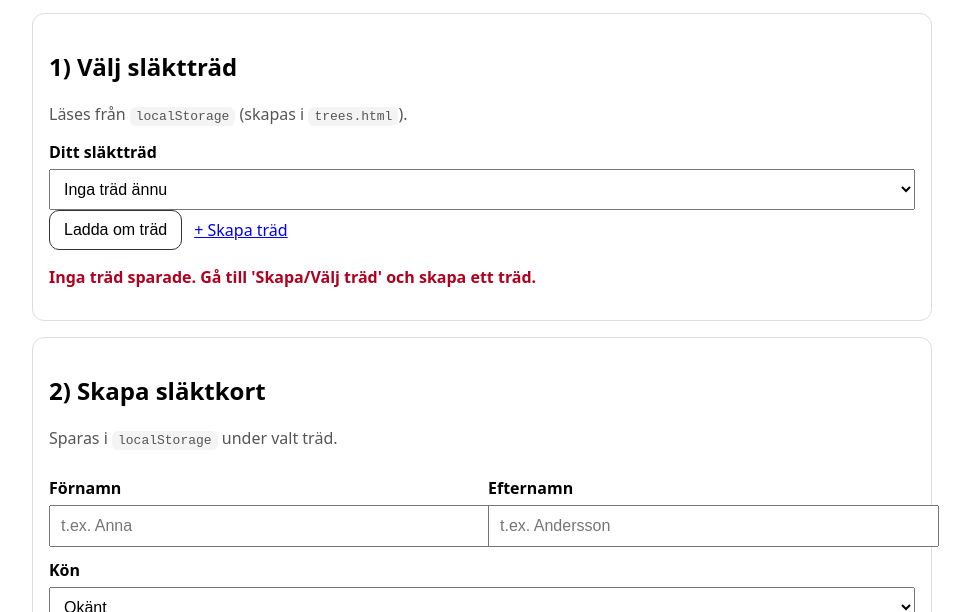
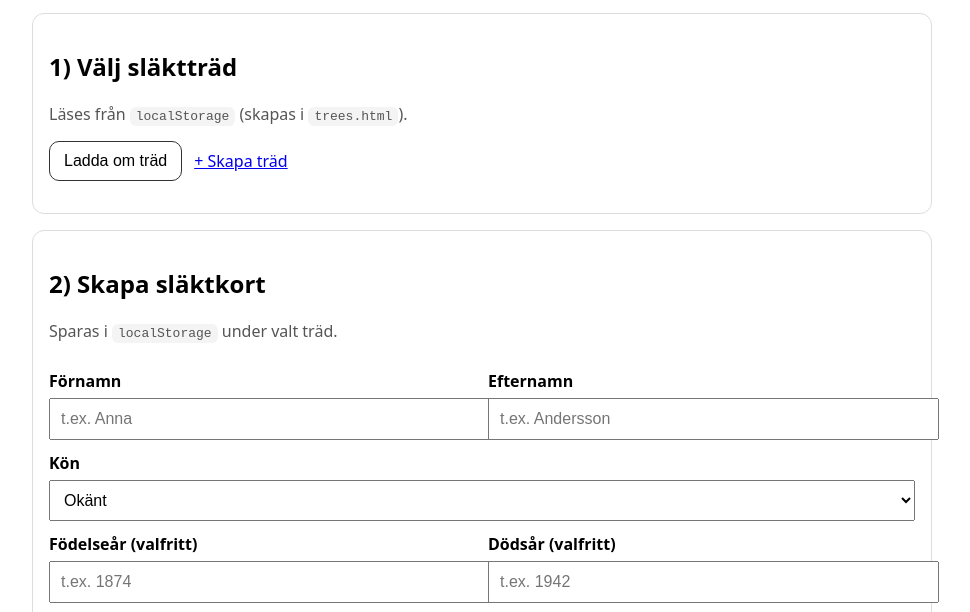
Before and after one commit to Jarbrant/Sl-ktkort, a plain HTML site: page app/slaktkort.html in a window 1280 px wide. Shown: the part 167-779 px from the top of the page, without its empty margins (158-1128 px from the left). Drawn offline with Linux system fonts and the light colour scheme.

Commit message:
Update slaktkort.html

```diff
--- a/app/slaktkort.html
+++ b/app/slaktkort.html
@@ -40,9 +40,6 @@
   <div class="card">
     <h2>1) Välj släktträd</h2>
     <p class="muted">Läses från <code>localStorage</code> (skapas i <code>trees.html</code>).</p>
-
-    <label for="treeSelect">Ditt släktträd</label>
-    <select id="treeSelect"></select>
 
     <div class="actionsRow">
       <button id="reloadTreesBtn" type="button">Ladda om träd</button>
```
